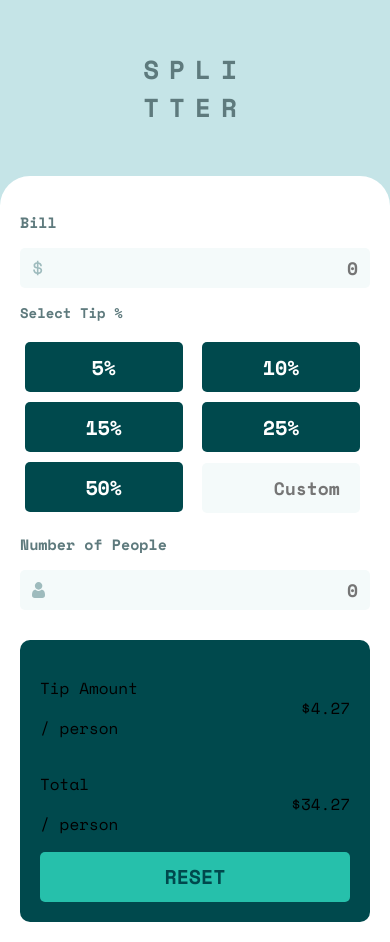
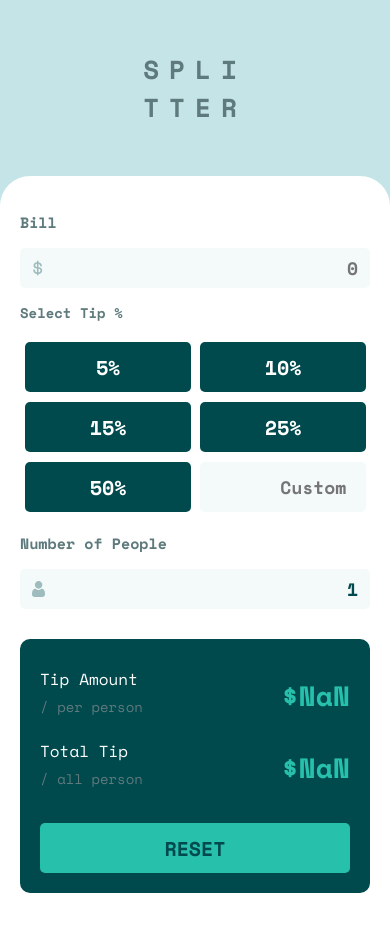
Before and after one commit to Nfsedg/TipCalculator, a website with bundled scripts: page index.html in a window 390 px wide. Both pictures are taken after a click on the button "5%". After the commit the page ends 913 px from the top, so only its background shows below. Built offline with nearby package versions, Linux system fonts and the light colour scheme.

Commit message:
finished logic, only mobile device deploy

```diff
--- /dev/null
+++ b/app.js
@@ -0,0 +1,8 @@
+const express = require("express");
+const app = express();
+app.get("/", function (req, res) {
+    res.sendFile(__dirname + "/index.html");
+});
+app.listen(3000, function () {
+    console.log("Server is running on localhost3000");
+});
--- a/index.html
+++ b/index.html
@@ -19,45 +19,47 @@
                 <p class="bill__title">Bill</p>
                 <div class="bill__input">
                     <span></span>
-                    <input type="number" placeholder="0">
+                    <input type="number" placeholder="0" id="inputBill">
                 </div>
             </section>
             <section class="tips">
                 <p class="tips__title">Select Tip %</p>
                 <form class="tips__buttons-contaier">
-                    <button type="button" class="tips__btn">5%</button>
-                    <button type="button" class="tips__btn">10%</button>
-                    <button type="button" class="tips__btn">15%</button>
-                    <button type="button" class="tips__btn">25%</button>
-                    <button type="button" class="tips__btn">50%</button>
-                    <input type="number" placeholder="Custom" class="tips__btn tips__btn--input">
+                    <button type="button" class="tips__btn" id="tip5">5%</button>
+                    <button type="button" class="tips__btn" id="tip10">10%</button>
+                    <button type="button" class="tips__btn" id="tip15">15%</button>
+                    <button type="button" class="tips__btn" id="tip25">25%</button>
+                    <button type="button" class="tips__btn" id="tip50">50%</button>
+                    <input type="number" placeholder="Custom" class="tips__btn tips__btn--input" id="tipCustom">
                 </form>
             </section>
             <section class="people-count">
                 <p class="people-count__title">Number of People</p>
                 <div class="people-count__input">
                     <span></span>
-                    <input type="number" placeholder="0">
+                    <input type="number" value="1" id="peopleInput">
                 </div>
             </section>
             <section class="totalcount">
                 <article class="totalcount__amount">
                     <div>
                         <p>Tip Amount</p>
-                        <p>/ person</p>
+                        <p>/ per person</p>
                     </div>
-                    <div>$4.27</div>
+                    <div id="totalPerson">$0.00</div>
                 </article>
                 <article class="totalcount__total">
                     <div>
-                        <p>Total</p>
-                        <p>/ person</p>
+                        <p>Total Tip</p>
+                        <p>/ all person</p>
                     </div>
-                    <div>$34.27</div>
+                    <div id="totalAmount">$0.00</div>
                 </article>
-                <button class="totalcount__btn">RESET</button>
+                <button class="totalcount__btn" id="reset">RESET</button>
             </section>
         </div>
     </main>
+    <script src="./src/components/TipCalculator.js"></script>
+    <script src="./src/main.js" type="module"></script>
 </body>
 </html>
--- a/package.json
+++ b/package.json
@@ -7,5 +7,8 @@
     "test": "echo \"Error: no test specified\" && exit 1"
   },
   "author": "Edgar Pech <edgaropech@hotmail.com>",
-  "license": "MIT"
+  "license": "MIT",
+  "dependencies": {
+    "express": "^4.17.1"
+  }
 }
--- /dev/null
+++ b/src/components/TipCalculator.js
@@ -0,0 +1,62 @@
+class TipCalculator {
+    constructor() {
+        this.bill = 0,
+        this.percentage = {
+            '5': 5,
+            '10': 10,
+            '15': 15,
+            '25': 25,
+            '50': 50,
+            custom: 0
+        },
+        this.people = 0;
+        this.button5 = document.getElementById('tip5').addEventListener('click', () => {this.calculateTip(this.percentage[5])}),
+        this.button10 = document.getElementById('tip10').addEventListener('click', () => {this.calculateTip(this.percentage[10])}),
+        this.button15 = document.getElementById('tip15').addEventListener('click', () => {this.calculateTip(this.percentage[15])}),
+        this.button25 = document.getElementById('tip25').addEventListener('click', () => {this.calculateTip(this.percentage[25])}),
+        this.button50 = document.getElementById('tip50').addEventListener('click', () => {this.calculateTip(this.percentage[50])}),
+
+        this.customInput = document.getElementById('tipCustom').addEventListener('keyup', (event) => {this.calculateTip(event.target.value)})
+        this.billInput = document.getElementById('inputBill'),
+        this.inputPeople = document.getElementById('peopleInput'),
+
+        this.resetButton = document.getElementById('reset').addEventListener('click', () => {this.reset()}),
+
+        this.totalPerson = document.getElementById('totalPerson'),
+        this.totalAmount = document.getElementById('totalAmount')
+    }
+    setCustom(custom) {
+        this.percentage.custom = custom
+    }
+    divideTip(people, amount) {
+        let total = amount / people;
+        return total.toFixed(2);
+    }
+
+    calculateTip(percentage) {
+        this.bill = parseInt(this.billInput.value);
+        this.people = this.inputPeople.value;
+
+        const onePercentage = this.bill / 100;
+
+        const total = onePercentage * percentage;
+
+        if(this.people !== 0) {
+            const dividedAmount = this.divideTip(this.people, total);
+            this.totalPerson.innerText = '$' + dividedAmount;
+            console.log(dividedAmount)
+        }
+
+        console.log(total.toFixed(2))
+        this.totalAmount.innerText = '$' + total.toFixed(2)
+
+    }
+    reset() {
+        this.billInput.value = 0;
+        this.inputPeople.value = 1;
+        this.totalPerson.innerText = '$0.00';
+        this.totalAmount.innerText = '$0.00';
+    }
+}
+
+// module.exports = { TipCalculator }
--- a/src/main.js
+++ b/src/main.js
@@ -0,0 +1,3 @@
+// const { TipCalculator } = require('./components/TipCalculator')
+
+const calculator = new TipCalculator()
--- a/src/styles/componets/_globals.scss
+++ b/src/styles/componets/_globals.scss
@@ -14,13 +14,12 @@ $main-font: 'Space Mono', monospace;
  }
 
 @mixin button {
-    width: 45%;
+    width: 95%;
     height: 50px;
     background-color: $dark-color;
     font-size: 20px;
     font-weight: 700;
     color: $white-color;
-    background-color: $dark-color;
     border-radius: 5px;
     border: none;
     font-family: $main-font;
--- a/src/styles/componets/_tip.scss
+++ b/src/styles/componets/_tip.scss
@@ -4,7 +4,7 @@
         font-size: 14px;
         text-align: left;
     }
-    &__buttons-container {
+    &__buttons-contaier {
         display: grid;
         justify-content: center;
         align-items: center;
@@ -12,8 +12,8 @@
         grid-template-rows: 1fr 1fr 1fr;
     }
     &__btn {
+        margin: 5px;
         @include button;
-        margin: 5px;
         &--input {
             background-color: $input-color;
             text-align: right;
--- a/src/styles/componets/_totalcount.scss
+++ b/src/styles/componets/_totalcount.scss
@@ -2,19 +2,42 @@
     background-color: $dark-color;
     border-radius: 10px;
     padding: 20px;
+    p {
+        color: $white-color;
+        font-weight: 500;
+        line-height: 8px;
+        margin-bottom: 20px;
+    }
+    p:nth-child(2) {
+        color: $darkcolor-font;
+        font-size: 14px;
+    }
     &__amount {
         width: 100%;
         display: flex;
         justify-content: space-between;
         align-items: center;
+        div:nth-child(2){
+            font-weight: 700;
+            color: $onclick-color;
+            font-size: 28px;
+        }
     }
     &__total{
         width: 100%;
         display: flex;
         justify-content: space-between;
         align-items: center;
+        font-weight: 700;
+        color: $onclick-color;
+        div:nth-child(2){
+            font-weight: 700;
+            color: $onclick-color;
+            font-size: 28px;
+        }
     }
     &__btn {
+        margin-top: 20px;
         @include button;
         background-color: $onclick-color;
         width: 100%;
```
Also changed, not shown: src/styles/compiler/styles.css, 2 other files.
